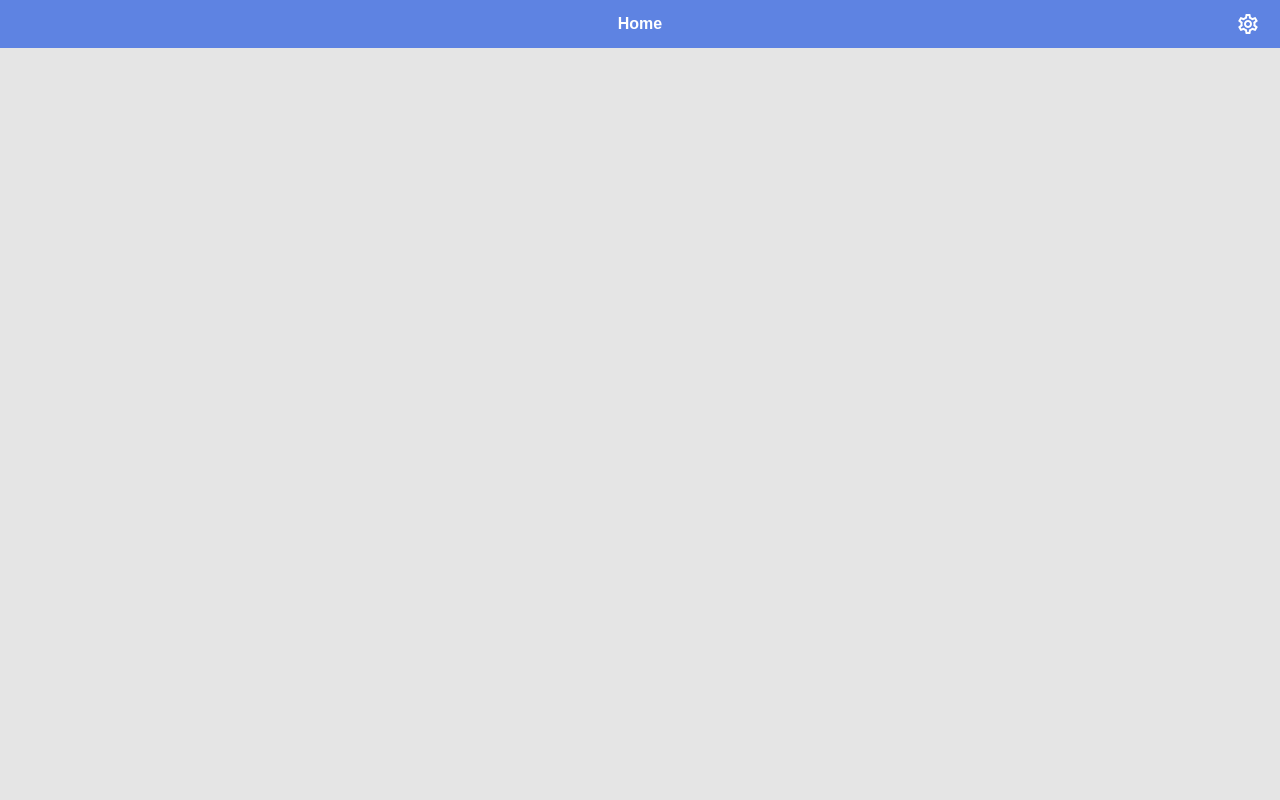
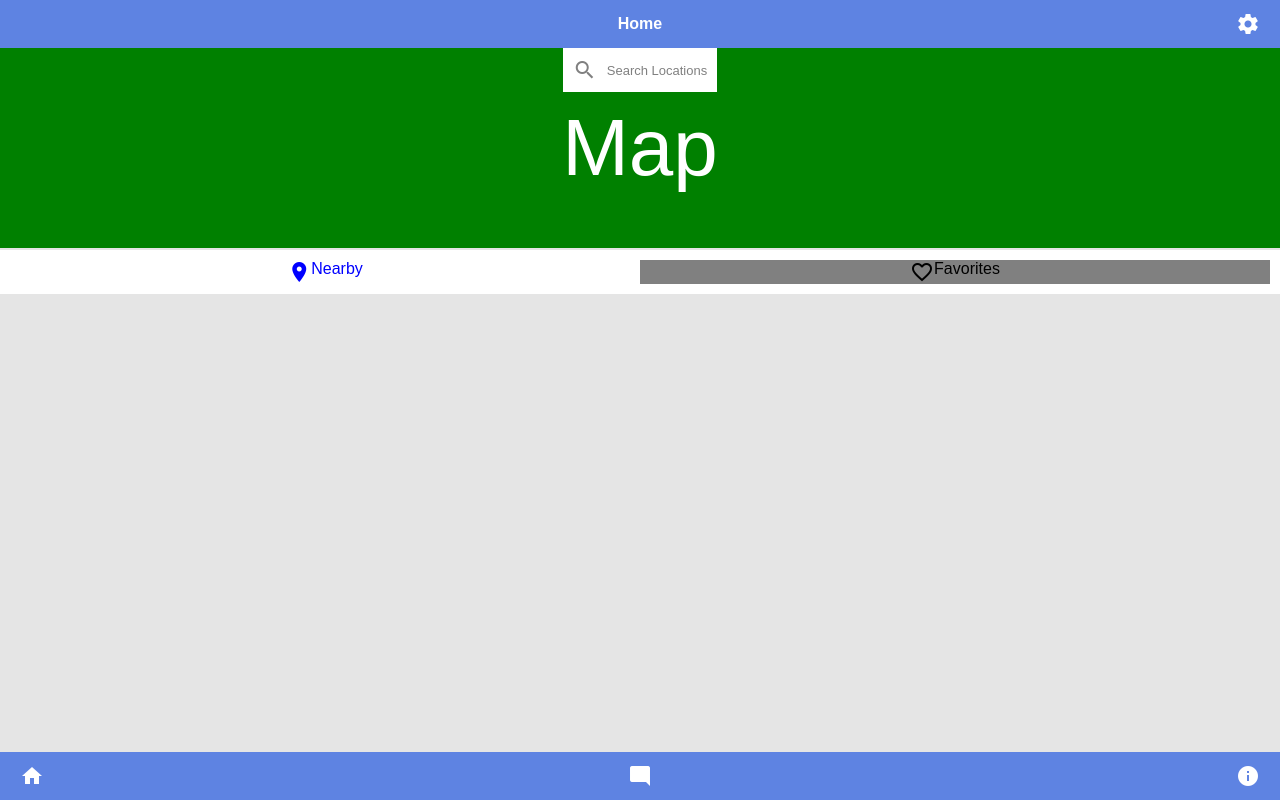
Before and after one commit to Dimuzone/riderly, a plain HTML site: page index.html in a window 1280 px wide. Drawn offline with Linux system fonts and the light colour scheme.

Commit message:
map finished for index.html, working on tabs

```diff
--- a/index.html
+++ b/index.html
@@ -8,7 +8,8 @@
 	<meta name="author" content="dimuzone, semibran, zzzbnbzzz">
 	<meta name="viewport" content="width=device-width,initial-scale=1,user-scalable=0,maximum-scale=1" />
 	<link href="styles/bus-dating.css" rel="stylesheet" />
-	<link href="https://fonts.googleapis.com/icon?family=Material+Icons+Outlined" rel="stylesheet" />
+	<link href="styles/index.css" rel="stylesheet" />
+	<link href="https://fonts.googleapis.com/icon?family=Material+Icons" rel="stylesheet" />
 
 
 </head>
@@ -18,8 +19,42 @@
 		<header class="bar -header">
 			<span class="bar-icon"></span>
 			Home
-			<span class="bar-icon material-icons-outlined">settings</span>
+			<span class="bar-icon material-icons">settings</span>
 		</header>
+	</div>
+
+
+
+	<div class="map">
+
+		<div class="search-bar">
+			<span class="search-bar-icon material-icons">search</span>
+			<p class="search-bar-text">Search Locations</p>
+		</div>
+		<div class="map-Map">Map</div>
+<!--after the map-->
+	</div>
+	<div class="underMap">
+		<div class="undermap-nearby">
+			<span class="material-icons">location_on</span>
+			<p>Nearby</p>
+
+		</div>
+		<div class="undermap-favorites">
+			<span class="material-icons">favorite_border</span>
+			<p>Favorites</p>
+		</div>
+	</div>
+
+
+
+
+	<div>
+		<footer class="bar -footer">
+			<span class="bar-icon material-icons">home</span>
+			<span class="bar-icon material-icons">mode_comment</span>
+			<span class="bar-icon material-icons">info</span>
+		</footer>
 	</div>
 
 </body>
--- /dev/null
+++ b/styles/index.css
@@ -0,0 +1,59 @@
+/**********Map********/
+.map {
+    background-color: green;
+    height: 200px;
+    position: relative;
+    top:48px;
+    color: white;
+    font-size: 60pt;
+    justify-content: center;
+    display: flex;
+    align-items: center;
+}
+
+ul {
+    list-style-type: none;
+}
+
+.search-bar {
+    top: 0;
+    position: absolute;
+    background-color: white;
+    padding: 10px;
+    display: flex;
+    justify-content: center;
+    align-items: center;
+    color: gray;
+
+}
+
+.search-bar-text {
+    font-size: small;
+}
+
+.search-bar-icon {
+    margin-right: 10px;
+}
+
+.underMap {
+    display: flex;
+    background-color: white;
+    position: relative;
+    top: 50px;
+    padding:10px;
+}
+
+.undermap-nearby {
+    display: flex;
+    justify-content: center;
+    width:50%;
+    color: blue;
+
+}
+
+.undermap-favorites {
+    display: flex;
+    justify-content: center;
+    width: 50%;
+    background-color: gray;
+}
```
